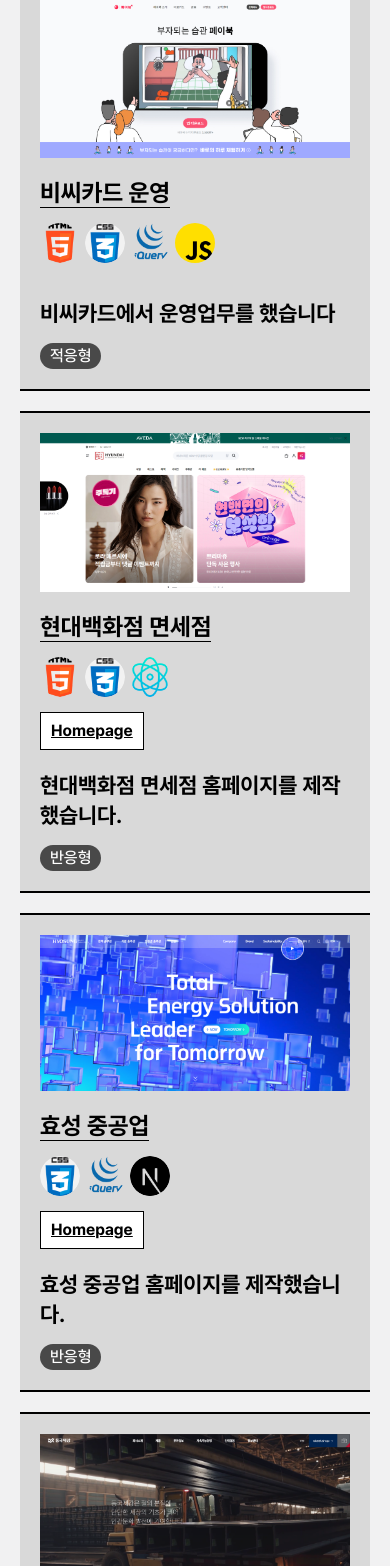
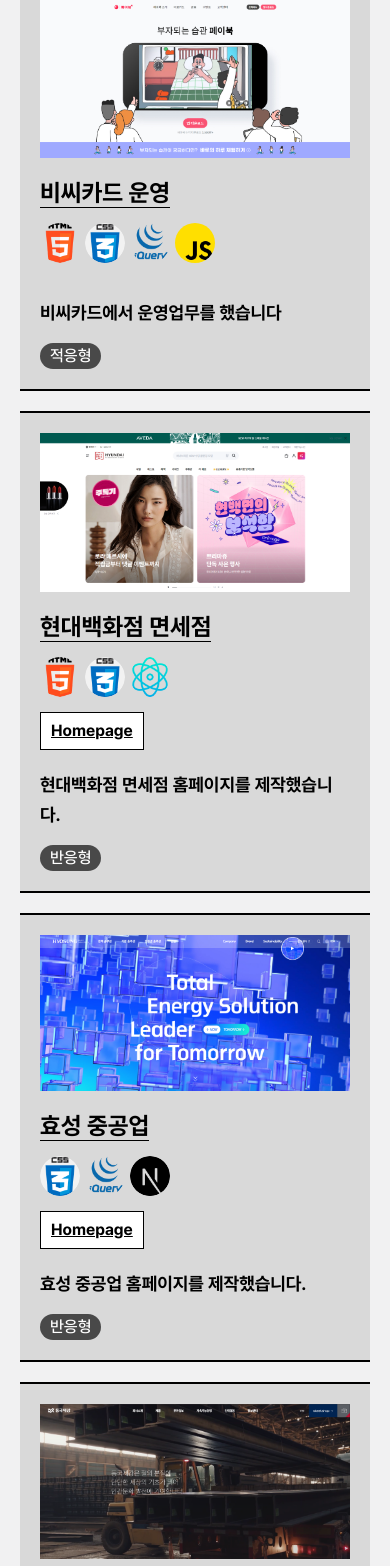
Before and after one commit to Taemin1234/portfolio_prac, a React (Create React App) app: page / in a window 390 px wide. Shown: the part 1820-3386 px from the top of the page. Built offline with nearby package versions, Linux system fonts and the light colour scheme.

Commit message:
반응형 글자크기 수정

```diff
--- a/src/component/PdItem.js
+++ b/src/component/PdItem.js
@@ -86,6 +86,10 @@
         font-size: 22px;
         font-weight: 700;
         line-height: 30px;
+
+        ${({ theme }) => media(theme.breakpoints).small`
+            font-size: ${({ theme }) => theme.font.moCont};
+        `}
     }
 
 `
```
